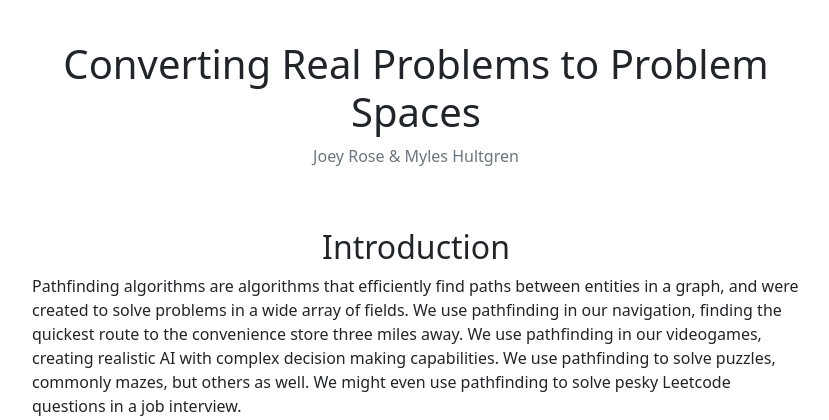
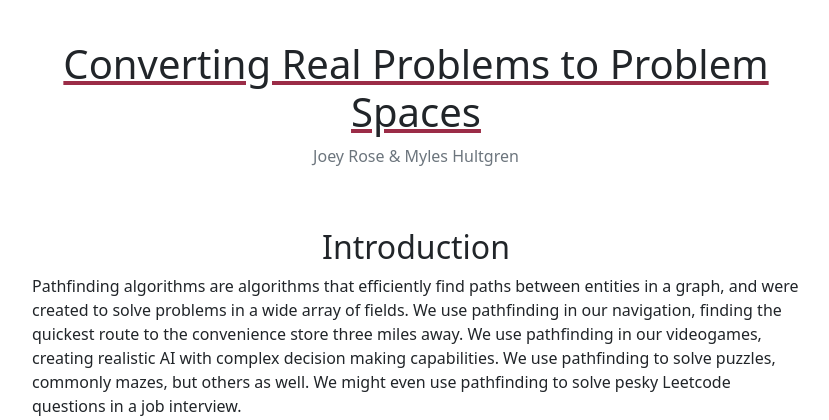
Before and after one commit to mhultgren/interactive-pathfinding, a PHP site: page / in a window 1280 px wide. Shown: the top 420 px of the page, without its empty margins (224-1053 px from the left). Run offline with PHP 8.4, Linux system fonts and the light colour scheme.

Commit message:
Update styles.css

```diff
--- a/styles.css
+++ b/styles.css
@@ -33,6 +33,19 @@ body {
     text-align: center;
 }
 
+.header h1 {
+    text-decoration: underline;
+    text-decoration-color: #9B2C47;
+}
+
+#authors {
+    text-align: center;
+}
+
+form {
+    margin: 10px 0px 20px 0px;
+}
+
 .btn {
     margin: 7px 0px;
 }
```
